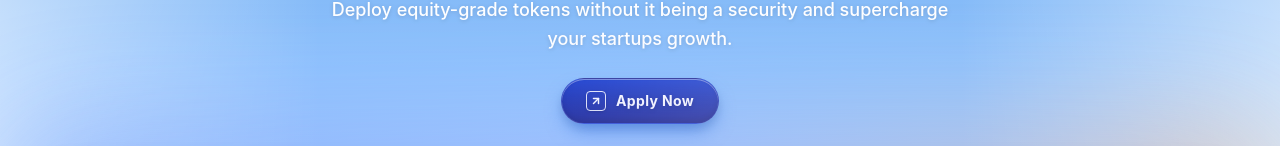
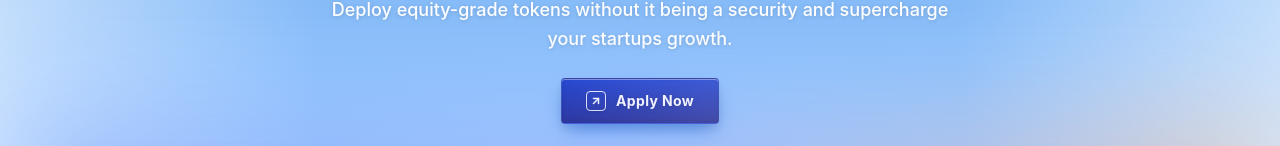
Before and after one commit to StreetFDN/landingsiteonly2, a Next.js app: page / in a window 1280 px wide. Shown: the part 292-438 px from the top of the page. Built offline with nearby package versions, Linux system fonts and the light colour scheme; a web font is replaced by a local one.

Commit message:
Change button style to rounded border

```diff
--- a/app/page.tsx
+++ b/app/page.tsx
@@ -788,7 +788,7 @@ export default function LandingPage() {
 
           <a href="https://accelerate.street.app" target="_blank" rel="noopener noreferrer">
               <button
-                className="group relative flex items-center gap-2.5 px-6 py-3 rounded-full overflow-hidden transition-all duration-200 hover:scale-[1.02] active:scale-95"
+                className="group relative flex items-center gap-2.5 px-6 py-3 rounded border-[100px] overflow-hidden transition-all duration-200 hover:scale-[1.02] active:scale-95"
                 style={HERO_BUTTON_STYLE}
               >
                   <div className="relative z-10 flex items-center justify-center w-5 h-5 rounded border-[1.5px] border-white/90 shadow-sm">
```
